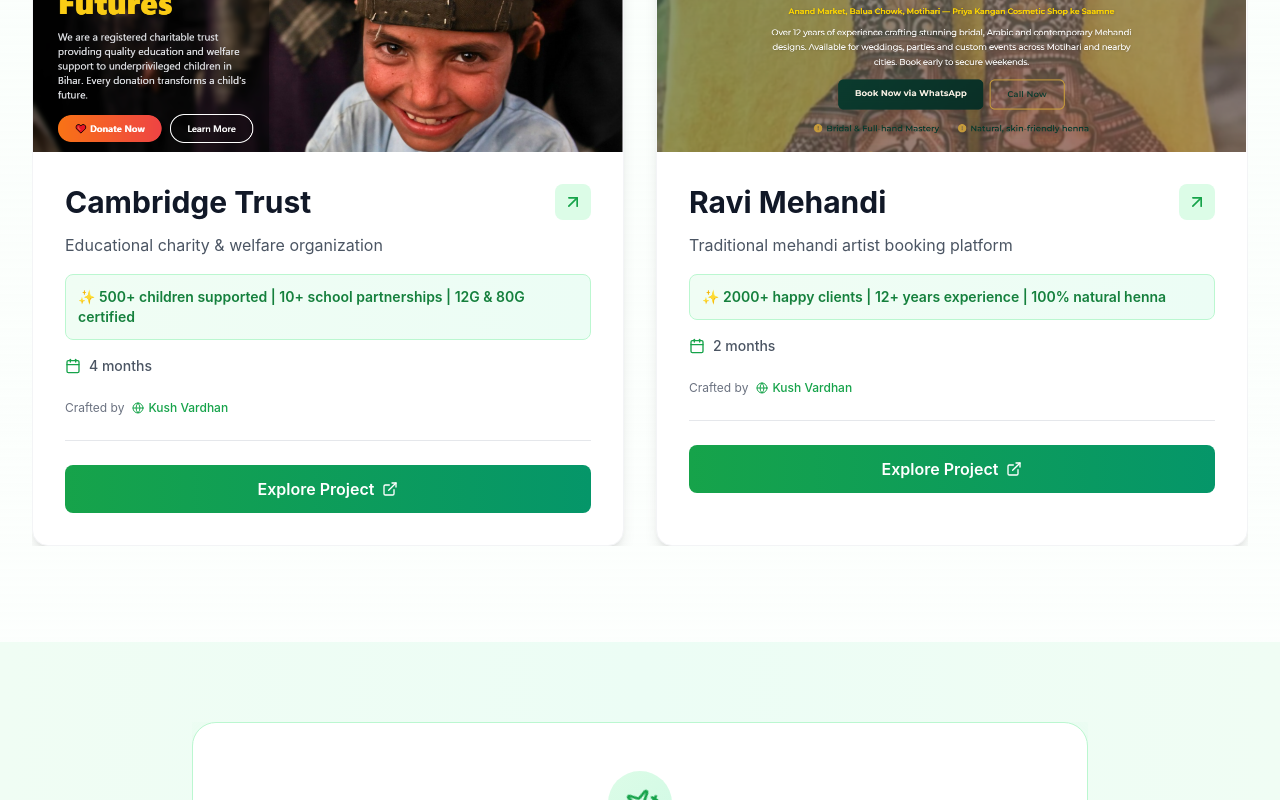
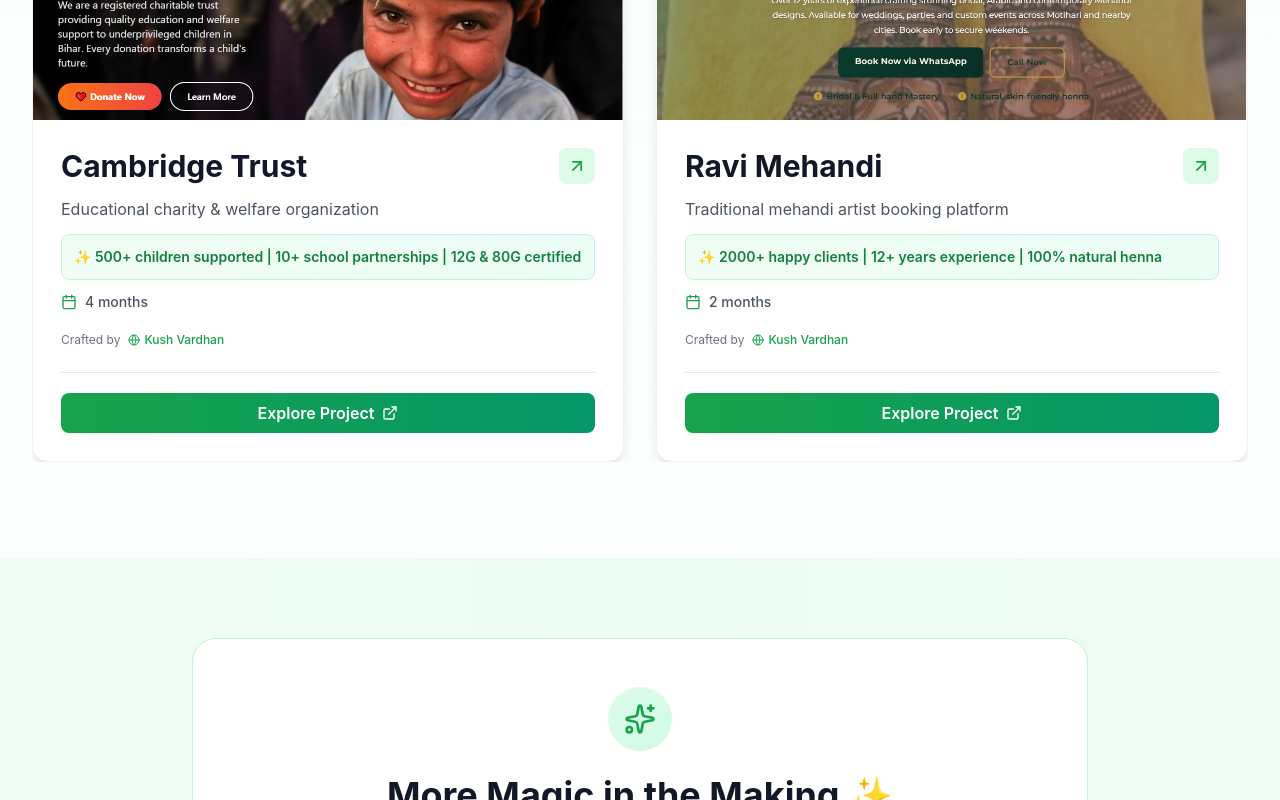
Before and after one commit to kushvardhan/jankiinfotech, a Next.js app: page /our-work in a window 1280 px wide. Shown: the part 1480-2280 px from the top of the page. Built offline with nearby package versions, Linux system fonts and the light colour scheme.

Commit message:
ui changes

```diff
--- a/src/app/our-work/page.tsx
+++ b/src/app/our-work/page.tsx
@@ -187,9 +187,9 @@ export default function OurWorkPage() {
                 </div>
 
                 {/* Content */}
-                <div className="p-6 md:p-8 flex flex-col flex-grow">
+                <div className="p-5 md:p-7 flex flex-col flex-grow">
                   {/* Title with Link */}
-                  <div className="flex items-start justify-between gap-3 mb-3">
+                  <div className="flex items-start justify-between gap-2 mb-3">
                     <h3 className="text-2xl md:text-3xl font-bold text-gray-900">
                       {project.title}
                     </h3>
@@ -206,13 +206,13 @@ export default function OurWorkPage() {
                   </div>
 
                   {/* Description */}
-                  <p className="text-gray-600 mb-4 leading-relaxed">
+                  <p className="text-gray-600 mb-3 leading-relaxed">
                     {project.description}
                   </p>
 
                   {/* Impact Badge */}
                   {project.impact && (
-                    <div className="mb-4 p-3 bg-gradient-to-r from-green-50 to-emerald-50 rounded-lg border border-green-200">
+                    <div className="mb-3 p-3 bg-gradient-to-r from-green-50 to-emerald-50 rounded-lg border border-green-200">
                       <p className="text-sm font-semibold text-green-700">
                         ✨ {project.impact}
                       </p>
@@ -220,13 +220,13 @@ export default function OurWorkPage() {
                   )}
 
                   {/* Duration */}
-                  <div className="flex items-center gap-2 text-gray-600 mb-6 text-sm">
+                  <div className="flex items-center gap-2 text-gray-600 mb-5 text-sm">
                     <Calendar className="h-4 w-4 text-green-600" />
                     <span className="font-medium">{project.duration}</span>
                   </div>
 
                   {/* Developer Credit - Subtle */}
-                  <div className="mb-6 pb-6 border-b border-gray-200">
+                  <div className="mb-5 pb-6 border-b border-gray-200">
                     <div className="flex items-center gap-2 text-xs text-gray-500">
                       <span>Crafted by</span>
                       <Link
@@ -243,7 +243,7 @@ export default function OurWorkPage() {
                   {/* Action Button */}
                   <button
                     onClick={() => setSelectedProject(project)}
-                    className="w-full bg-gradient-to-r from-green-600 to-emerald-600 hover:from-green-700 hover:to-emerald-700 text-white font-semibold py-3 px-4 rounded-lg transition-all duration-300 flex items-center justify-center gap-2 group/btn"
+                    className="w-full bg-gradient-to-r from-green-600 to-emerald-600 hover:from-green-700 hover:to-emerald-700 text-white font-semibold py-2 px-4 rounded-lg transition-all duration-300 flex items-center justify-center gap-2 group/btn"
                   >
                     <span>Explore Project</span>
                     <ExternalLink className="h-4 w-4 group-hover/btn:translate-x-1 transition-transform" />
@@ -261,8 +261,8 @@ export default function OurWorkPage() {
           <div className="relative">
             <div className="absolute inset-0 bg-gradient-to-r from-green-200 to-emerald-200 rounded-3xl blur-2xl opacity-20"></div>
             <div className="relative bg-white rounded-3xl p-8 md:p-12 border border-green-200 shadow-xl text-center">
-              <div className="inline-flex items-center justify-center w-16 h-16 bg-gradient-to-br from-green-100 to-emerald-100 rounded-full mb-6">
-                <Sparkles className="h-8 w-8 text-green-600 animate-spin" />
+              <div className="cursor-pointer inline-flex items-center justify-center w-16 h-16 bg-gradient-to-br from-green-100 to-emerald-100 rounded-full mb-6">
+                <Sparkles className=" h-8 w-8 text-green-600 hover:animate-spin" />
               </div>
               <h2 className="text-3xl md:text-4xl font-bold text-gray-900 mb-4">
                 More Magic in the Making ✨
@@ -416,9 +416,9 @@ export default function OurWorkPage() {
                 </p>
                 <div className="flex items-center justify-between">
                   <div>
-                    <p className="text-xl font-bold text-gray-900">
+                    <Link href="https://kush-personal-portfolio-my-portfolio.vercel.app/" className="cursor-pointer text-lg font-bold text-gray-900 hover:text-green-800 ">
                       Kush Vardhan
-                    </p>
+                    </Link>
                     <p className="text-sm text-gray-600">
                       Full Stack Developer & Creative Technologist
                     </p>
```
